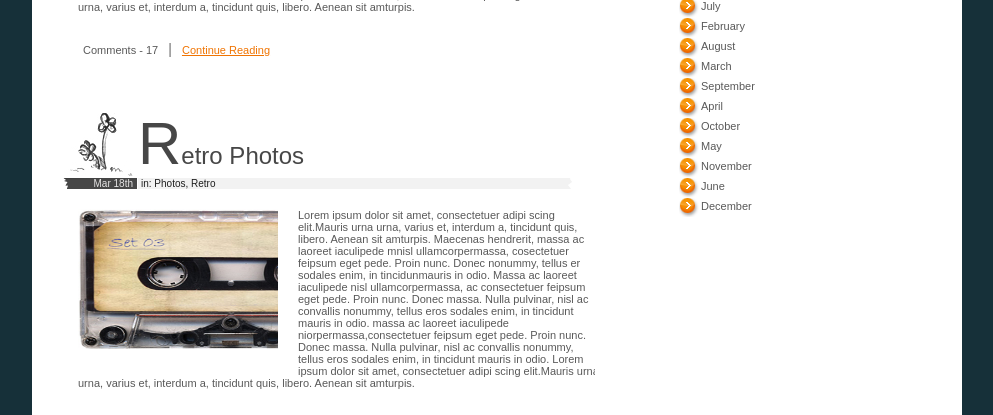
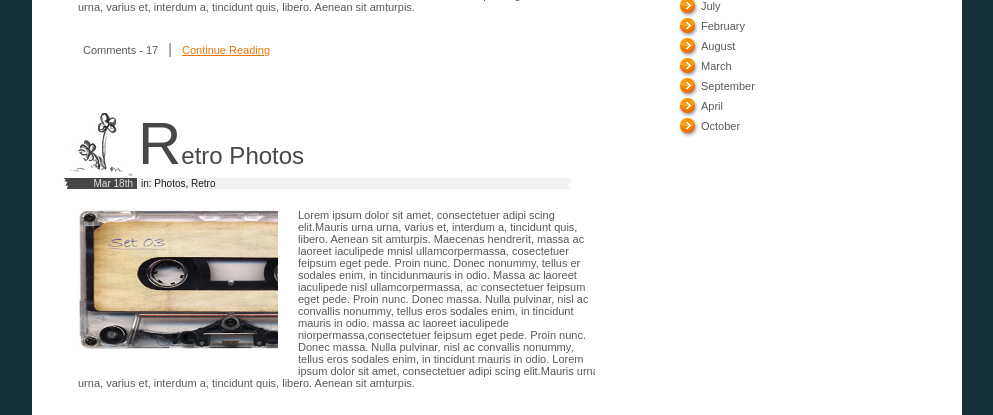
Before and after one commit to somratcste/php_blog, a PHP site: page / in a window 1280 px wide. Shown: the part 669-1084 px from the top of the page, without its empty margins (145-1138 px from the left). Run offline with PHP 8.4, Linux system fonts and the light colour scheme; data that the repository does not hold is empty.

Commit message:
footer text update suuccessfully

```diff
--- a/footer.php
+++ b/footer.php
@@ -19,10 +19,7 @@
 			<li><a href="#">September</a></li>
 			<li><a href="#">April</a></li>
 			<li><a href="#">October</a></li>
-			<li><a href="#">May</a></li>
-			<li><a href="#">November</a></li>
-			<li><a href="#">June</a></li>
-			<li><a href="#">December</a></li>
+
 		</ul>
 	</div>
 </div>
```
